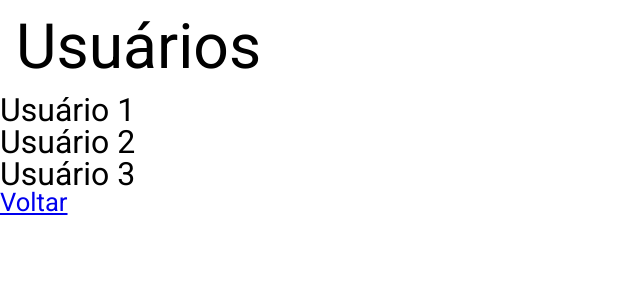
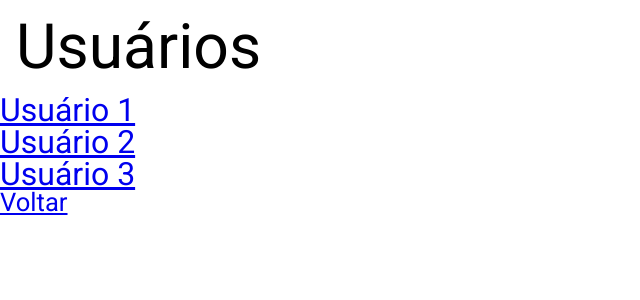
Before and after one commit to rayanfelipe260107/rayan-aula-web-19-02, a Next.js app: page /usuarios in a window 1280 px wide. Shown: the top 300 px of the page, without its empty margins (0-640 px from the left). Built offline with nearby package versions, Linux system fonts and the light colour scheme.

Commit message:
Adição de usuários

```diff
--- a/app/usuarios/[id]/page.tsx
+++ b/app/usuarios/[id]/page.tsx
@@ -3,7 +3,7 @@
     return(
         <>
             <h1>Perfil</h1>
-            <p>Nome do Usuário</p>
+            <p>Nome do Usuário {params.id}</p>
 
             <Link href={"/usuarios"}>
             Voltar
--- a/app/usuarios/page.tsx
+++ b/app/usuarios/page.tsx
@@ -4,9 +4,9 @@
         <>
             <h1>Usuários</h1>
 
-            <p>Usuário 1</p>
-            <p>Usuário 2</p>
-            <p>Usuário 3</p>
+            <p><Link href={'/usuarios/1'}>Usuário 1</Link></p>
+            <p><Link href={'/usuarios/2'}>Usuário 2</Link></p>
+            <p><Link href={'/usuarios/3'}>Usuário 3</Link></p>
 
             <Link href={"/"}>
             Voltar
```
Also changed, not shown: src/usuarios.js (added, +24 -0 lines).
